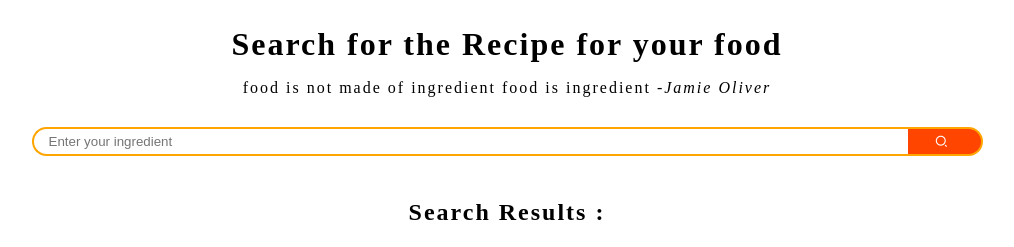
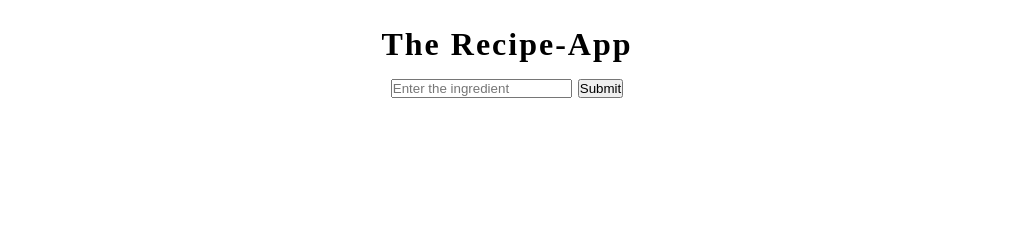
Before and after one commit to singhakash7123/Recipe-App, a plain HTML site: page index.html in a window 1280 px wide. Shown: the whole page, without its empty margins (133-1147 px from the left). Drawn offline with nearby package versions, Linux system fonts and the light colour scheme.

Commit message:
Update index.html

```diff
--- a/index.html
+++ b/index.html
@@ -3,36 +3,26 @@
 <head>
     <meta charset="UTF-8">
     <meta name="viewport" content="width=device-width, initial-scale=1.0">
-    <title>Recipe-App</title>
+    <title>basics</title>
     <link rel="stylesheet" href="style.css">
-    <link
-    href="https://cdn.jsdelivr.net/npm/remixicon@4.5.0/fonts/remixicon.css"
-    rel="stylesheet"
-/>
 </head>
 <body>
    <div class="container">
     <div class="wrapper">
-        <div class="search-header">
-            <h1>Search for the Recipe for your food</h1>
-            <blockquote>food is not made of ingredient food is ingredient
-                <cite>-Jamie Oliver</cite>
-            </blockquote>
-        </div>
-        <div class="search-meals">
-            <input type="text" class="search-box" name="" id="" placeholder="Enter your ingredient" required>
-            <button class="search-btn" type="submit"><i class="ri-search-2-line"></i></button>
-        </div>
-        <div class="result">
-            <h2>Search Results :</h2>
-            <div class="meals">
+      <h1>The Recipe-App</h1>
+      <div class="inputs">
+         <input class="inputbar" type="text" name="" id="" placeholder="Enter the ingredient">
+        <button class="input-btn" type="submit">Submit</button>
+      </div>
+       <div class="results">
 
 
-            </div>
+
+        </div>
+       </div>
+
         </div>
 
-    </div>
-   </div>
 
     <script src="script.js"></script>
 </body>
```
